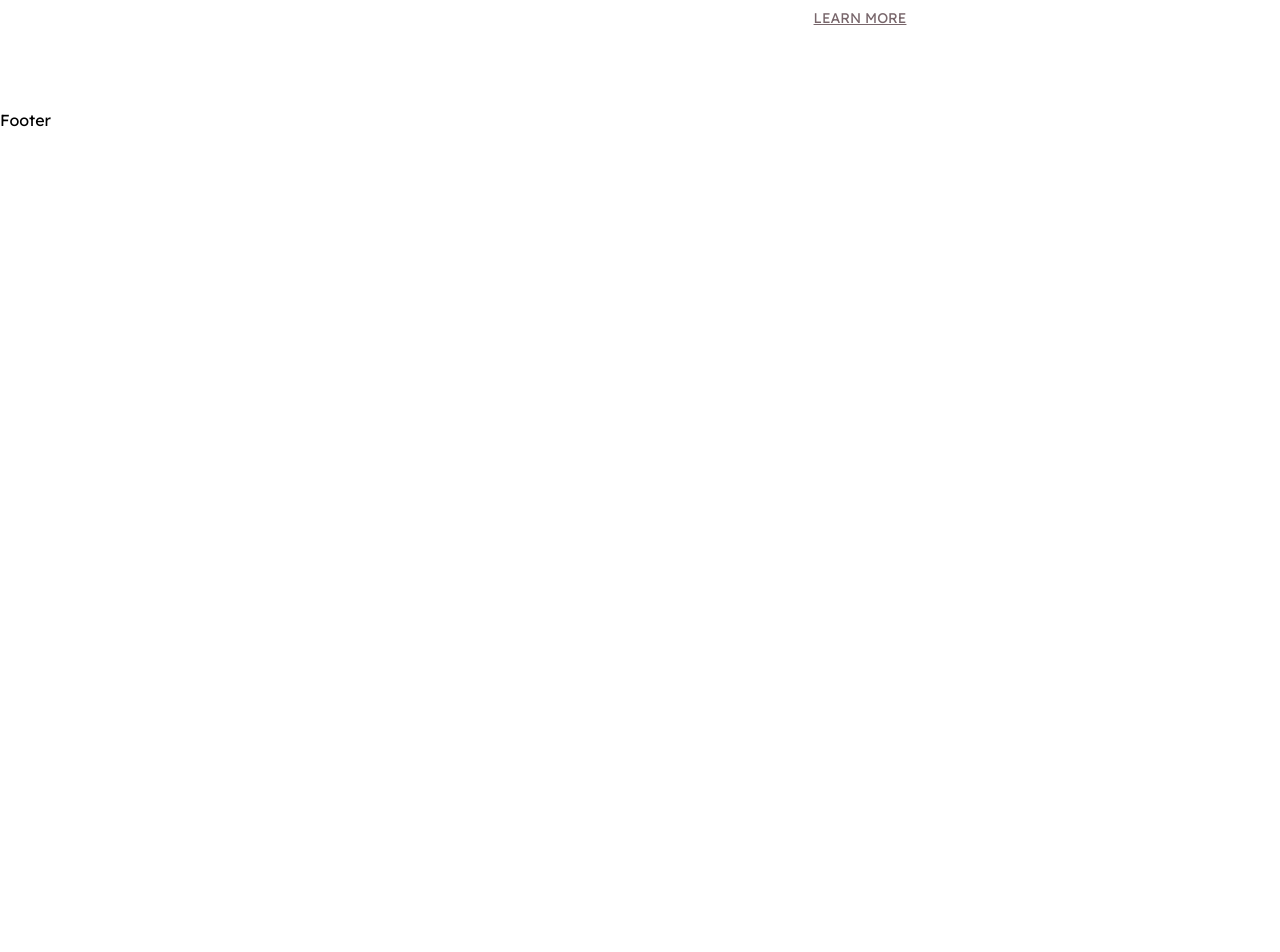
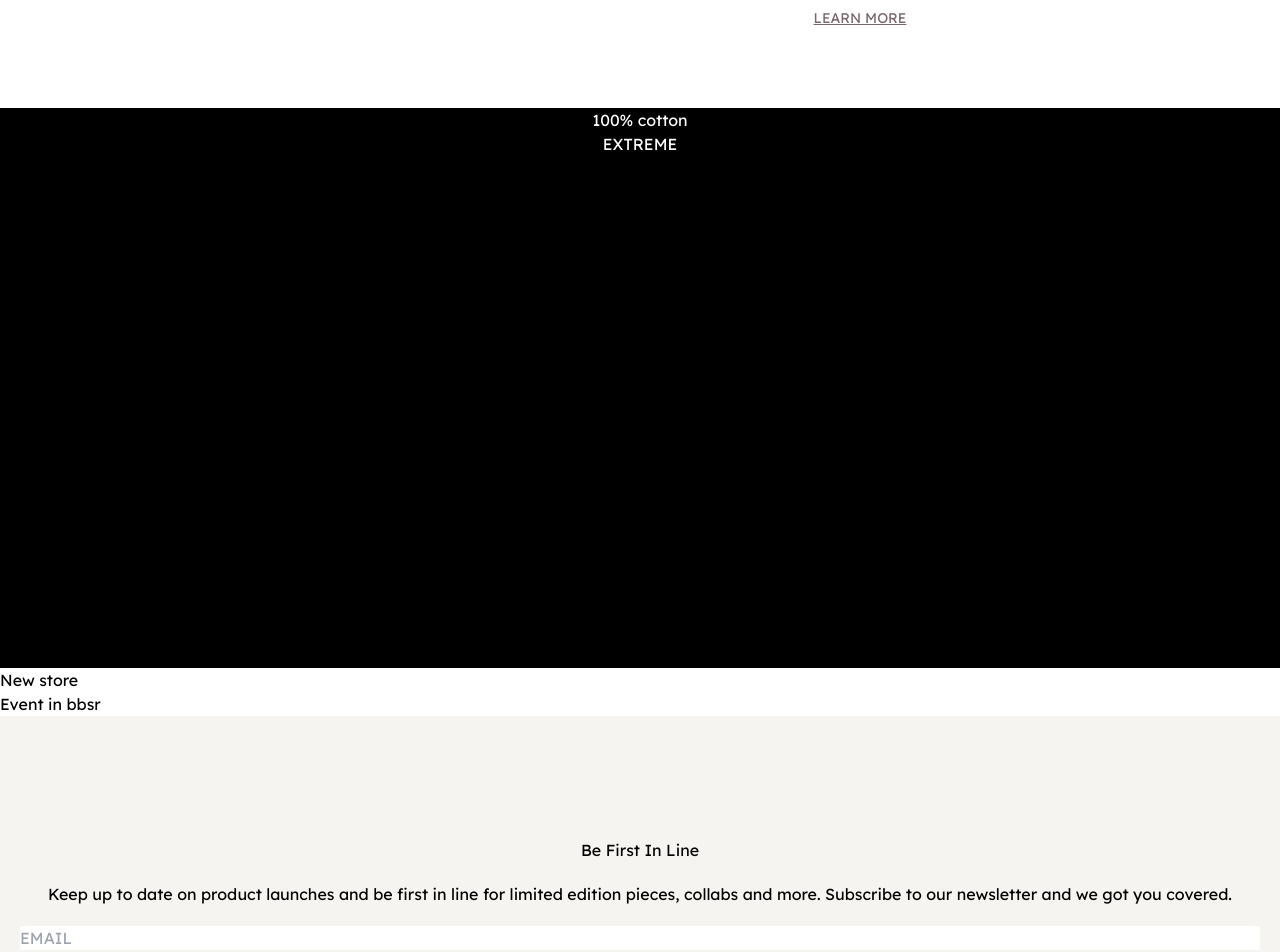
Before and after one commit to Subham-Beura/ekirana, a Next.js app: page / in a window 1280 px wide. Shown: the part 2100-3052 px from the top of the page. Before the commit the page ends 2336 px from the top, so only its background shows below. Built offline with nearby package versions, Linux system fonts and the light colour scheme.

Commit message:
add details

```diff
--- a/pages/index.tsx
+++ b/pages/index.tsx
@@ -1,4 +1,3 @@
-import Filter from "../components/Home/Filter";
 import Footer from "../components/Footer";
 import Featured from "../components/Home/Featured";
 import Hero from "../components/Home/Hero";
@@ -38,6 +37,24 @@ export default function Home() {
           </Link>
         </div>
       </section>
+      <section className="flex h-[70vh] flex-col bg-black text-center text-white">
+        <h4>100% cotton</h4>
+        <p>EXTREME </p>
+      </section>
+      <section>
+        <div>New store</div>
+        <div>Event in bbsr</div>
+      </section>
+      <section className="flex h-[50vh] flex-col justify-center space-y-5 bg-beige px-5 text-center">
+        <h4>Be First In Line</h4>
+        <p>
+          Keep up to date on product launches and be first in line for limited
+          edition pieces, collabs and more. Subscribe to our newsletter and we
+          got you covered.
+        </p>
+        <input type="text" placeholder="EMAIL" />
+        <button>SIGN UP</button>
+      </section>
       <Footer />
     </div>
   );
--- a/tailwind.config.js
+++ b/tailwind.config.js
@@ -11,6 +11,7 @@ module.exports = {
       },
       colors: {
         fabric: "#78666b",
+        beige: "#f5f4f0",
       },
       fontFamily: {
         sans: ["Lexend Deca"],
```
